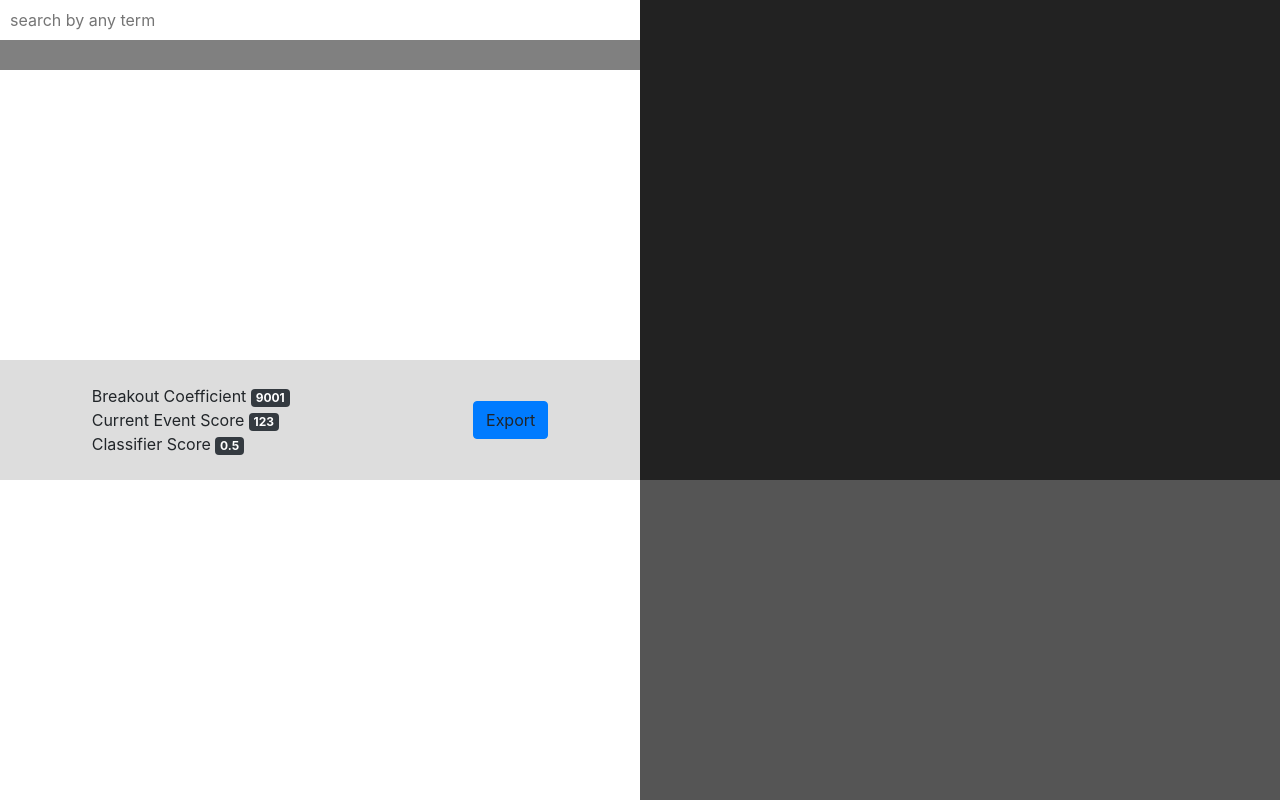
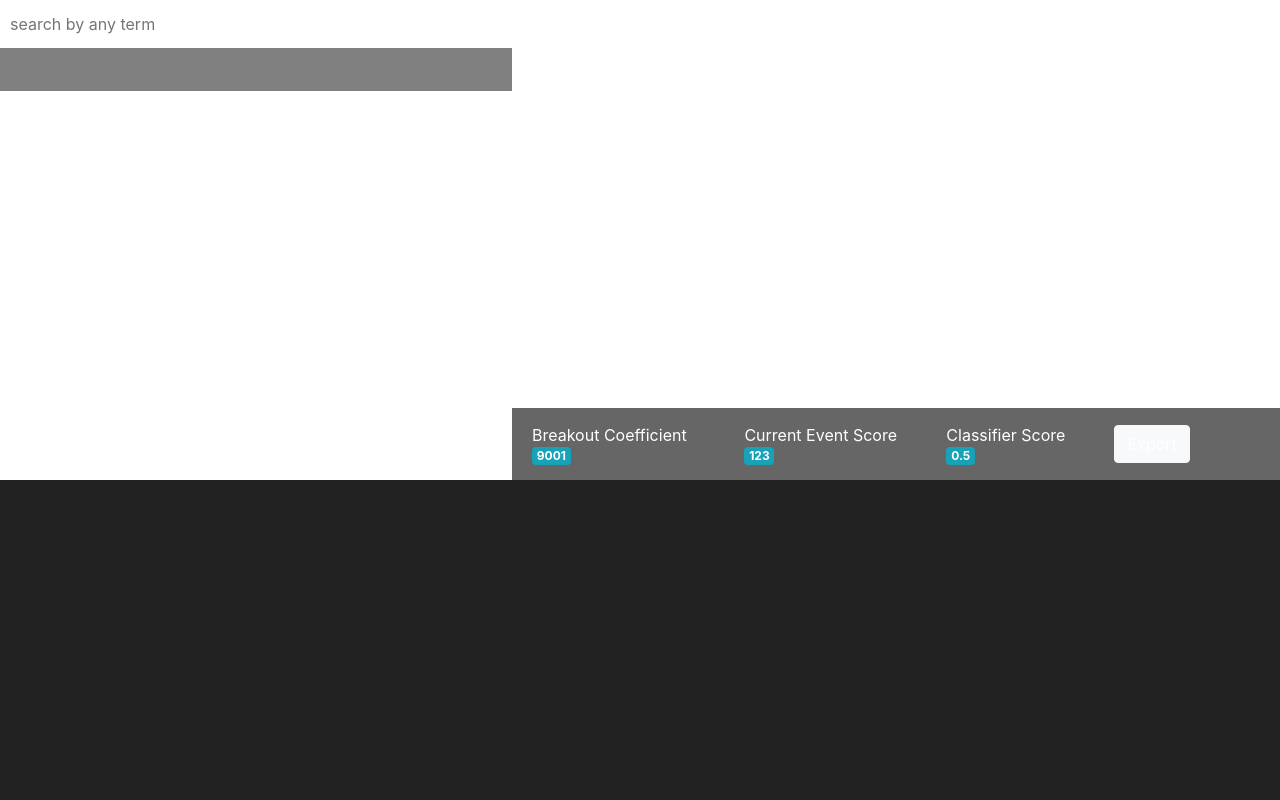
Before and after one commit to cjflanagan/genie, a Flask app: template templates/list.html in a window 1280 px wide. Run offline with Flask 2, Linux system fonts and the light colour scheme; the template is opened without the code that fills it, so the values that code supplies are empty; some libraries are stand-ins or nearby versions.

Commit message:
rearrange

```diff
--- a/app.py
+++ b/app.py
@@ -52,8 +52,10 @@
         datarow.append(random.sample(range(1, 1000), 150))
         pair = (row[2], row[1], row[0])
         if pair in pair_data:
-            datarow.append(pair_data[pair][0])
-            datarow.append(pair_data[pair][1])
+            x = np.array(pair_data[pair][0])
+            y = np.array(pair_data[pair][1])
+            datarow.append((x - x.min()).tolist())
+            datarow.append((y - y.min()).tolist())
         else:
             datarow.append([])
             datarow.append([])
--- a/js/list.js
+++ b/js/list.js
@@ -62,7 +62,10 @@
     let tr = $("<tr>")
     let row = data[i]
     for (let j = 0; j < numColumns; j++) {
-      tr.append("<td>" + row[j] + "</td>")
+      let td = $("<td>")
+      let div = $("<div>" + row[j] + "</div>")
+      td.append(div)
+      tr.append(td)
     }
     tr.click((event) => {
       updateQuad(data[i], i)
@@ -93,6 +96,17 @@
     },
     plot_bgcolor: "#222222",
     paper_bgcolor:"#222222",
+    xaxis: {
+      title: {
+        text: 'Number of Occurances'
+      },
+      linecolor: 'black',
+      linewidth: 2,
+    },
+    font: {
+      family: 'Arial, sans-serif',
+      color: 'white',
+    },
   })
 
   $("#histo2").empty()
@@ -102,11 +116,38 @@
     },
     plot_bgcolor: "#222222",
     paper_bgcolor:"#222222",
+    xaxis: {
+      title: {
+        text: 'Number of Occurences'
+      },
+      linecolor: 'black',
+      linewidth: 2,
+    },
+    font: {
+      family: 'Arial, sans-serif',
+      color: 'white',
+    },
   })
 
   let layout = {
     title: {
       text: "Gene Disease Relationship Time Series",
+    },
+    plot_bgcolor: "#333333",
+    paper_bgcolor:"#333333",
+    font: {
+      family: 'Arial, sans-serif',
+      color: 'white',
+    },
+    xaxis: {
+      title: {
+        text: 'Day'
+      }
+    },
+    yaxis: {
+      title: {
+        text: 'Occurances'
+      }
     }
   }
   $("#scatter").empty()
--- a/templates/list.html
+++ b/templates/list.html
@@ -34,7 +34,15 @@
   }
 
   #table td {
+    padding: 10px;
+  }
+
+  #table td > div {
     overflow: auto;
+  }
+
+  #table {
+    margin-bottom: 0;
   }
 
   #search {
@@ -49,13 +57,21 @@
     border-style: none;
   }
 
-  #articles * {
-    color: white;
+  #statistics > * {
+    margin-right: 20px;
   }
 
   ::-webkit-scrollbar {
     width: 0px;
     background: transparent;
+  }
+
+  #vs * {
+    color: white;
+  }
+
+  #articles1 > *, #articles2 > * {
+    margin-bottom: 10px;
   }
 
   body {
@@ -64,10 +80,10 @@
   }
 </style>
 
-<div style="display:flex;flex-direction:row;height:100%;width:100%">
-  <div id="list" style="display:flex;flex-direction:column;width:50%;height:100%">
-    <input id="search" placeholder="search by any term" style="height:5%;border-style:none">
-    <table id="table" class="table" style="height:calc(40% - 1rem)">
+<div style="display:flex;width:100%;height:60%">
+  <div style="width:40%;height:100%">
+    <input id="search" placeholder="search by any term" style="width:100%;height:10%;border-style:none">
+    <table id="table" class="table" style="width:100%;height:calc(90%)">
       <thead style="background-color:grey;color:white;">
         <tr>
           {%for i in range(columns | length)%}
@@ -80,31 +96,33 @@
       </thead>
       <tbody></tbody>
     </table>
-    <div style="display:flex;width:100%;height:15%;padding:20px 0;justify-content:space-around;align-items:center;background-color:#DDDDDD">
-      <div id="statistics">
-        <div>Breakout Coefficient <span class="badge badge-dark">9001</span></div>
-        <div>Current Event Score <span class="badge badge-dark">123</span></div>
-        <div>Classifier Score <span class="badge badge-dark">0.5</span></div>
   </div>
-      <div><a id="export" class="btn btn-primary">Export <span class="badge badge-light"></span></a></div>
+  <div style="width:60%;height:100%">
+    <div id="scatter" style="width:100%;height:85%"></div>
+    <div style="width:100%;height:15%;display:flex;align-items:center;background-color:#666666;padding:20px;color:white;">
+      <div id="statistics" style="width:80%;display:flex">
+        <div>Breakout Coefficient <span class="badge badge-info">9001</span></div>
+        <div>Current Event Score <span class="badge badge-info">123</span></div>
+        <div>Classifier Score <span class="badge badge-info">0.5</span></div>
       </div>
-    <div id="scatter" style="width:100%;height:40%"></div>
+      <div style="width:20%"><a id="export" class="btn btn-light">Export <span class="badge badge-dark"></span></a></div>
     </div>
-  <div style="width:50%;height:100%;background-color:#222222">
-    <div style="display:flex;height:60%">
-      <div id="histo1" style="width:50%;"></div>
-      <div id="histo2" style="width:50%;"></div>
   </div>
-
-    <div id="articles" style="display:flex;width:100%;height:40%;background-color:#555555">
+</div>
+<div id="vs" style="display:flex;width:100%;height:40%;background-color:#222222">
+  <div style="display:flex;width:50%;height:100%">
+    <div id="histo1" style="width:50%;height:100%"></div>
     <div style="width:50%;height:100%;padding:20px">
       <h4 id="articles1h" style="height:20%"></h4>
       <div id="articles1" style="overflow:scroll;height:80%;overflow:auto"></div>
     </div>
+  </div>
+
+  <div style="display:flex;width:50%;height:100%">
+    <div id="histo2" style="width:50%;height:100%"></div>
     <div style="width:50%;height:100%;padding:20px">
       <h4 id="articles2h" style="height:20%"></h4>
       <div id="articles2" style="overflow:scroll;height:80%;overflow:auto"></div>
-      </div>
     </div>
   </div>
 </div>
```
Lines whose indentation alone changed are shown as unchanged.
